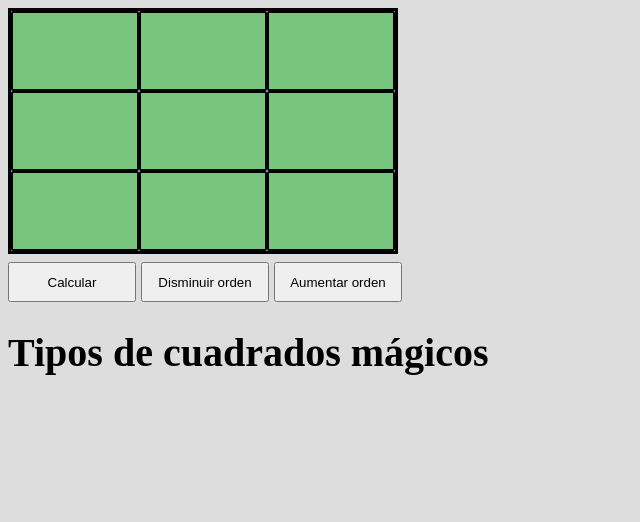
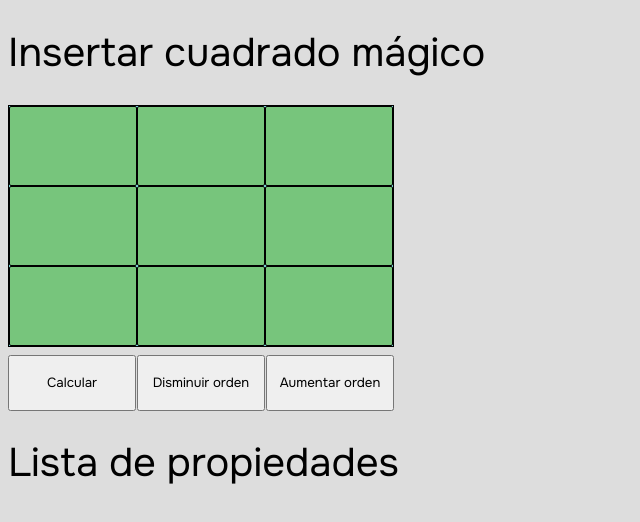
Before and after one commit to PabloMoMe/CuadradosMagicos, a plain HTML site: page index.html in a window 1280 px wide. Shown: the whole page, without its empty margins (0-640 px from the left). Drawn offline with Linux system fonts and the light colour scheme.

Commit message:
Styles updated

```diff
--- a/index.html
+++ b/index.html
@@ -1,13 +1,15 @@
 <!DOCTYPE html>
 <html lang="en">
+
 <head>
     <meta charset="UTF-8">
     <meta name="viewport" content="width=device-width, initial-scale=1.0">
     <title>Document</title>
     <link rel="stylesheet" href="style.css">
+</head>
 
-</head>
 <body>
+    <h1>Insertar cuadrado mágico</h1>
     <section id="container" class="container">
         <div class="numero">
             <input type="text">
@@ -37,7 +39,7 @@
             <input type="text">
         </div>
     </section>
-
+    <div id="button-container">
         <button id="calcular">
             Calcular
         </button>
@@ -47,10 +49,14 @@
         <button id="aumentar">
             Aumentar orden
         </button>
-    <h1>Tipos de cuadrados mágicos</h1>
+    </div>
+
+    <h1>Lista de propiedades</h1>
     <ul id="propiedades">
     </ul>
 
+
     <script src="logic.js"></script>
 </body>
+
 </html>
--- a/logic.js
+++ b/logic.js
@@ -65,7 +65,7 @@ calculateButton.addEventListener("click", () => {
     semiMagicSquareCheck(listaNumeros, orden, constanteMagica);
     isPandiagonal = pandiagonalSquareCheck(listaNumeros, orden, constanteMagica, isNOrderMagicSquare);;
     antiMagicSquaresCheck(listaNumeros, orden);
-    primeSquareCheck(listaNumeros, orden, constanteMagica);
+    primeSquareCheck(listaNumeros, orden);
     isAssociative = associativeSquareCheck(listaNumeros, orden);
     isCompactSquare = compactMagicSquareCheck(listaNumeros, orden, constanteMagica);
     isCompleteSquare = completeMagicSquareCheck(listaNumeros, orden, constanteMagica);
@@ -170,20 +170,14 @@ function antiMagicSquaresCheck(listaNumeros, orden) {
     return true;
 }
 
-function isPrimeNumbers(listaNumeros) {
-    listaNumeros.forEach((x) => {
-        if (!isPrimeNumber(x)) {
-            return false;
-        }
-    });
-    return true;
-}
+function isPrimeNumbers(listaNumeros) {return listaNumeros.every(isPrimeNumber)}
 
 function isPrimeNumber(number) {
     if (number <= 1) { return false; }
 
     for (let i = 2; i <= number / 2; i++) {
         if (number % i == 0) {
+            console.log("entra")
             return false;
         }
     }
--- a/style.css
+++ b/style.css
@@ -1,12 +1,28 @@
+@import url('https://fonts.googleapis.com/css2?family=Onest:wght@100..900&display=swap');
+
+body {
+    font-family: "Onest", sans-serif;
+    background-color: #ddd;
+    font-size: 20px;
+
+    font-optical-sizing: auto;
+    font-style: normal;
+}
+
+#button-container {
+    font-size: 0px;
+}
+
 .container {
     background-color: rgb(138, 228, 238);
-    border: 3px solid black;
-    border-color: #000;
+    border: 1px solid black;
+
     display: grid;
     grid-template-columns: 1fr 1fr 1fr;
     grid-template-rows: 1fr 1fr 1fr;
     width: 30vw;
     height: 30vh;
+    margin-top: 1vh;
     margin-bottom: 1vh;
 }
 
@@ -18,14 +34,23 @@
 
     justify-content: center;
     background-color: rgb(119, 197, 124);
-    border: 2px solid black;
+    border: 1px solid black;
     border-radius: 2px;
 }
 
+input{
+    font-family: inherit;
+}
+
 button {
+    font-family: inherit;
     width: 10vw;
-    height: 5vh;
+    height: 7vh;
+    margin-right: 1px;
+
 }
+
+
 
 input {
     background-color: rgb(119, 197, 124);
@@ -36,11 +61,11 @@ input {
     text-align: center;
 }
 
+.wrapper {
+    margin-left: 5vw;
+}
 
+h1{
 
-
-
-body {
-    background-color: #ddd;
-    font-size: 20px;
+    font-weight: normal;
 }
```
Lines whose indentation alone changed are shown as unchanged.
